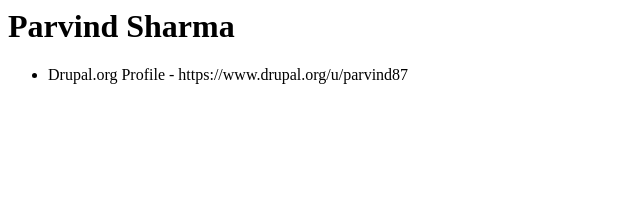
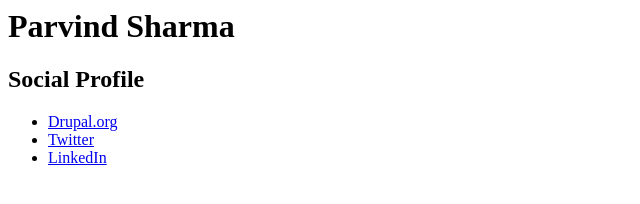
Before and after one commit to parvind87/parvind87.github.io, a plain HTML site: page index.html in a window 1280 px wide. Shown: the whole page, without its empty margins (0-640 px from the left). Drawn offline with Linux system fonts and the light colour scheme.

Commit message:
profile updates

```diff
--- a/index.html
+++ b/index.html
@@ -1,4 +1,7 @@
 <h1>Parvind Sharma</h1>
+<h2>Social Profile </h2>
 <ul>
-	<li>Drupal.org Profile - https://www.drupal.org/u/parvind87</li>
+	<li><a href="https://www.drupal.org/u/parvind87">Drupal.org</a></li>
+	<li><a href="https://twitter.com/parvind87" target="_blank">Twitter</a></li>
+	<li><a href="https://www.linkedin.com/in/parvind-sharma">LinkedIn</a></li>
 </ul>
```
